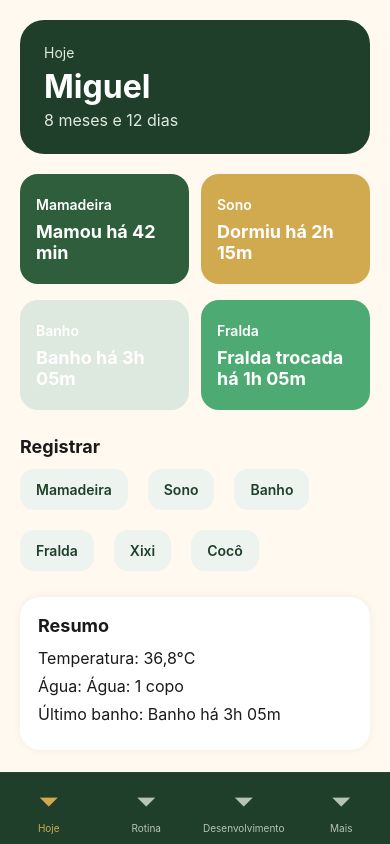
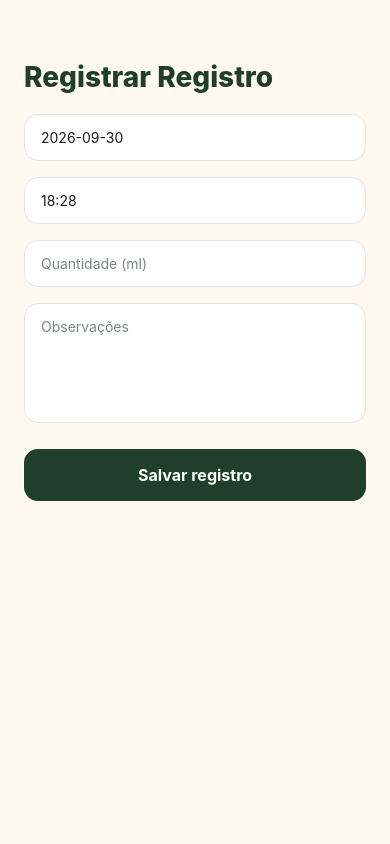
Before and after one commit to pamellacsm/ninna-app, a React Native app in the folder mobile/: screen /RecordForm in a window 390 px wide. Built offline with nearby package versions, Linux system fonts and the light colour scheme.

Commit message:
Adicionar persistência local e fluxo de registro da rotina NINNA (offline-first)

```diff
--- a/mobile/App.tsx
+++ b/mobile/App.tsx
@@ -11,6 +11,7 @@ import OnboardingScreen from './src/screens/OnboardingScreen';
 import LoginScreen from './src/screens/LoginScreen';
 import BabyProfileScreen from './src/screens/BabyProfileScreen';
 import RegisterOptionsScreen from './src/screens/RegisterOptionsScreen';
+import RecordFormScreen from './src/screens/RecordFormScreen';
 import PremiumScreen from './src/screens/PremiumScreen';
 import { colors } from './src/theme/colors';
 
@@ -43,7 +44,6 @@ function MainTabs() {
 
 export default function App() {
   const [isLogged, setIsLogged] = useState(true);
-
   const isAuthenticated = useMemo(() => isLogged, [isLogged]);
 
   return (
@@ -65,6 +65,7 @@ export default function App() {
               <Stack.Screen name="HomeTabs" component={MainTabs} />
               <Stack.Screen name="BabyProfile" component={BabyProfileScreen} />
               <Stack.Screen name="RegisterOptions" component={RegisterOptionsScreen} />
+              <Stack.Screen name="RecordForm" component={RecordFormScreen} />
               <Stack.Screen name="Premium" component={PremiumScreen} />
             </>
           )}
--- /dev/null
+++ b/mobile/src/screens/BabyProfileScreen.tsx
@@ -0,0 +1,72 @@
+import React from 'react';
+import { View, Text, TextInput, Pressable, StyleSheet, ScrollView } from 'react-native';
+import { colors } from '../theme/colors';
+
+export default function BabyProfileScreen() {
+  return (
+    <ScrollView style={styles.container} contentContainerStyle={styles.content}>
+      <Text style={styles.title}>Perfil do bebê</Text>
+      <Text style={styles.subtitle}>Cadastre os dados principais para personalizar a rotina.</Text>
+
+      <View style={styles.avatarWrap}>
+        <Text style={styles.avatar}>M</Text>
+      </View>
+
+      <TextInput style={styles.input} placeholder="Nome do bebê" placeholderTextColor="#7d877f" />
+      <TextInput style={styles.input} placeholder="Data de nascimento" placeholderTextColor="#7d877f" />
+      <TextInput style={styles.input} placeholder="Sexo (opcional)" placeholderTextColor="#7d877f" />
+
+      <Pressable style={styles.primaryButton}>
+        <Text style={styles.primaryText}>Salvar perfil</Text>
+      </Pressable>
+
+      <Pressable style={styles.secondaryButton}>
+        <Text style={styles.secondaryText}>Adicionar outro bebê</Text>
+      </Pressable>
+    </ScrollView>
+  );
+}
+
+const styles = StyleSheet.create({
+  container: { flex: 1, backgroundColor: colors.cream },
+  content: { padding: 24, paddingTop: 60 },
+  title: { color: colors.greenDeep, fontSize: 28, fontWeight: '800' },
+  subtitle: { color: colors.muted, fontSize: 16, marginTop: 8, marginBottom: 24 },
+  avatarWrap: {
+    width: 110,
+    height: 110,
+    borderRadius: 55,
+    backgroundColor: colors.gold,
+    alignItems: 'center',
+    justifyContent: 'center',
+    alignSelf: 'center',
+    marginBottom: 24,
+  },
+  avatar: { color: colors.greenDeep, fontSize: 42, fontWeight: '800' },
+  input: {
+    backgroundColor: colors.white,
+    borderRadius: 14,
+    paddingHorizontal: 16,
+    paddingVertical: 14,
+    marginBottom: 16,
+    borderWidth: 1,
+    borderColor: '#e7e3df',
+    color: colors.text,
+  },
+  primaryButton: {
+    backgroundColor: colors.greenDeep,
+    borderRadius: 14,
+    paddingVertical: 16,
+    alignItems: 'center',
+    marginTop: 8,
+  },
+  primaryText: { color: colors.white, fontWeight: '700', fontSize: 16 },
+  secondaryButton: {
+    backgroundColor: '#edf3ee',
+    borderRadius: 14,
+    paddingVertical: 16,
+    alignItems: 'center',
+    marginTop: 14,
+  },
+  secondaryText: { color: colors.greenDeep, fontWeight: '700', fontSize: 16 },
+});
--- /dev/null
+++ b/mobile/src/screens/RecordFormScreen.tsx
@@ -0,0 +1,95 @@
+import React, { useState } from 'react';
+import { View, Text, TextInput, Pressable, StyleSheet, ScrollView } from 'react-native';
+import { colors } from '../theme/colors';
+import { addRecord } from '../services/storage';
+
+export default function RecordFormScreen({ route, navigation }: any) {
+  const { type, title } = route.params ?? { type: 'feeding', title: 'Registro' };
+  const [value, setValue] = useState('');
+  const [notes, setNotes] = useState('');
+  const [date, setDate] = useState(new Date().toISOString().slice(0, 10));
+  const [time, setTime] = useState(new Date().toTimeString().slice(0, 5));
+
+  const onSave = async () => {
+    const record = {
+      id: `${Date.now()}`,
+      type,
+      title,
+      value,
+      notes,
+      quantity: value,
+      createdAt: new Date(`${date}T${time}`).toISOString(),
+    };
+
+    await addRecord(record);
+    navigation.goBack();
+  };
+
+  return (
+    <ScrollView style={styles.container} contentContainerStyle={styles.content}>
+      <Text style={styles.title}>Registrar {title}</Text>
+
+      <TextInput
+        style={styles.input}
+        value={date}
+        onChangeText={setDate}
+        placeholder="Data"
+        placeholderTextColor="#7d877f"
+      />
+
+      <TextInput
+        style={styles.input}
+        value={time}
+        onChangeText={setTime}
+        placeholder="Horário"
+        placeholderTextColor="#7d877f"
+      />
+
+      <TextInput
+        style={styles.input}
+        value={value}
+        onChangeText={setValue}
+        placeholder={type === 'feeding' ? 'Quantidade (ml)' : type === 'temp' ? 'Temperatura (°C)' : 'Detalhes'}
+        placeholderTextColor="#7d877f"
+      />
+
+      <TextInput
+        style={[styles.input, styles.textArea]}
+        value={notes}
+        onChangeText={setNotes}
+        multiline
+        placeholder="Observações"
+        placeholderTextColor="#7d877f"
+      />
+
+      <Pressable style={styles.primaryButton} onPress={onSave}>
+        <Text style={styles.primaryText}>Salvar registro</Text>
+      </Pressable>
+    </ScrollView>
+  );
+}
+
+const styles = StyleSheet.create({
+  container: { flex: 1, backgroundColor: colors.cream },
+  content: { padding: 24, paddingTop: 60 },
+  title: { color: colors.greenDeep, fontSize: 28, fontWeight: '800', marginBottom: 20 },
+  input: {
+    backgroundColor: colors.white,
+    borderRadius: 14,
+    paddingHorizontal: 16,
+    paddingVertical: 14,
+    marginBottom: 16,
+    borderWidth: 1,
+    borderColor: '#e7e3df',
+    color: colors.text,
+  },
+  textArea: { minHeight: 120, textAlignVertical: 'top' },
+  primaryButton: {
+    backgroundColor: colors.greenDeep,
+    borderRadius: 14,
+    paddingVertical: 16,
+    alignItems: 'center',
+    marginTop: 10,
+  },
+  primaryText: { color: colors.white, fontWeight: '700', fontSize: 16 },
+});
--- a/mobile/src/screens/RegisterOptionsScreen.tsx
+++ b/mobile/src/screens/RegisterOptionsScreen.tsx
@@ -1,28 +1,34 @@
 import React from 'react';
-import { View, Text, TextInput, Pressable, StyleSheet, ScrollView } from 'react-native';
+import { View, Text, Pressable, StyleSheet, ScrollView } from 'react-native';
 import { colors } from '../theme/colors';
 
-export default function BabyProfileScreen() {
+const options = [
+  { label: 'Mamadeira', type: 'feeding' },
+  { label: 'Sono', type: 'sleep' },
+  { label: 'Banho', type: 'bath' },
+  { label: 'Fralda', type: 'diaper' },
+  { label: 'Temperatura', type: 'temp' },
+  { label: 'Crescimento', type: 'growth' },
+  { label: 'Memória', type: 'memory' },
+];
+
+export default function RegisterOptionsScreen({ navigation }: any) {
   return (
     <ScrollView style={styles.container} contentContainerStyle={styles.content}>
-      <Text style={styles.title}>Perfil do bebê</Text>
-      <Text style={styles.subtitle}>Cadastre os dados principais para personalizar a rotina.</Text>
+      <Text style={styles.title}>+ Registrar</Text>
+      <Text style={styles.subtitle}>Escolha a ação que você quer registrar agora.</Text>
 
-      <View style={styles.avatarWrap}>
-        <Text style={styles.avatar}>M</Text>
+      <View style={styles.grid}>
+        {options.map((item) => (
+          <Pressable
+            key={item.type}
+            style={styles.card}
+            onPress={() => navigation.navigate('RecordForm', { type: item.type, title: item.label })}
+          >
+            <Text style={styles.cardText}>{item.label}</Text>
+          </Pressable>
+        ))}
       </View>
-
-      <TextInput style={styles.input} placeholder="Nome do bebê" placeholderTextColor="#7d877f" />
-      <TextInput style={styles.input} placeholder="Data de nascimento" placeholderTextColor="#7d877f" />
-      <TextInput style={styles.input} placeholder="Sexo (opcional)" placeholderTextColor="#7d877f" />
-
-      <Pressable style={styles.primaryButton}>
-        <Text style={styles.primaryText}>Salvar perfil</Text>
-      </Pressable>
-
-      <Pressable style={styles.secondaryButton}>
-        <Text style={styles.secondaryText}>Adicionar outro bebê</Text>
-      </Pressable>
     </ScrollView>
   );
 }
@@ -30,43 +36,24 @@ export default function BabyProfileScreen() {
 const styles = StyleSheet.create({
   container: { flex: 1, backgroundColor: colors.cream },
   content: { padding: 24, paddingTop: 60 },
-  title: { color: colors.greenDeep, fontSize: 28, fontWeight: '800' },
-  subtitle: { color: colors.muted, fontSize: 16, marginTop: 8, marginBottom: 24 },
-  avatarWrap: {
-    width: 110,
-    height: 110,
-    borderRadius: 55,
-    backgroundColor: colors.gold,
+  title: { color: colors.greenDeep, fontSize: 30, fontWeight: '800' },
+  subtitle: { color: colors.muted, fontSize: 16, marginTop: 8, marginBottom: 20 },
+  grid: {
+    flexDirection: 'row',
+    flexWrap: 'wrap',
+    justifyContent: 'space-between',
+    gap: 10,
+  },
+  card: {
+    width: '48%',
+    backgroundColor: colors.white,
+    borderRadius: 18,
+    paddingVertical: 22,
+    paddingHorizontal: 12,
     alignItems: 'center',
-    justifyContent: 'center',
-    alignSelf: 'center',
-    marginBottom: 24,
+    borderWidth: 1,
+    borderColor: '#edf2ec',
+    marginBottom: 12,
   },
-  avatar: { color: colors.greenDeep, fontSize: 42, fontWeight: '800' },
-  input: {
-    backgroundColor: colors.white,
-    borderRadius: 14,
-    paddingHorizontal: 16,
-    paddingVertical: 14,
-    marginBottom: 16,
-    borderWidth: 1,
-    borderColor: '#e7e3df',
-    color: colors.text,
-  },
-  primaryButton: {
-    backgroundColor: colors.greenDeep,
-    borderRadius: 14,
-    paddingVertical: 16,
-    alignItems: 'center',
-    marginTop: 8,
-  },
-  primaryText: { color: colors.white, fontWeight: '700', fontSize: 16 },
-  secondaryButton: {
-    backgroundColor: '#edf3ee',
-    borderRadius: 14,
-    paddingVertical: 16,
-    alignItems: 'center',
-    marginTop: 14,
-  },
-  secondaryText: { color: colors.greenDeep, fontWeight: '700', fontSize: 16 },
+  cardText: { color: colors.greenDeep, fontWeight: '700', fontSize: 16 },
 });
--- /dev/null
+++ b/mobile/src/services/storage.ts
@@ -0,0 +1,40 @@
+import AsyncStorage from '@react-native-async-storage/async-storage';
+import { BabyProfile, RoutineRecord } from '../types/records';
+
+const STORAGE_KEYS = {
+  baby: 'ninna_baby_profile',
+  records: 'ninna_records',
+};
+
+export async function getBabyProfile(): Promise<BabyProfile | null> {
+  const raw = await AsyncStorage.getItem(STORAGE_KEYS.baby);
+  return raw ? (JSON.parse(raw) as BabyProfile) : null;
+}
+
+export async function saveBabyProfile(profile: BabyProfile) {
+  await AsyncStorage.setItem(STORAGE_KEYS.baby, JSON.stringify(profile));
+}
+
+export async function getRecords(): Promise<RoutineRecord[]> {
+  const raw = await AsyncStorage.getItem(STORAGE_KEYS.records);
+  return raw ? (JSON.parse(raw) as RoutineRecord[]) : [];
+}
+
+export async function saveRecords(records: RoutineRecord[]) {
+  await AsyncStorage.setItem(STORAGE_KEYS.records, JSON.stringify(records));
+}
+
+export async function addRecord(record: RoutineRecord) {
+  const current = await getRecords();
+  await saveRecords([record, ...current]);
+}
+
+export function createDefaultBabyProfile(): BabyProfile {
+  return {
+    id: 'baby-1',
+    name: 'Miguel',
+    birthDate: '2025-01-15',
+    sex: 'Masculino',
+    createdAt: new Date().toISOString(),
+  };
+}
```
Also changed, not shown: mobile/src/types/records.ts (added, +19 -0 lines).
